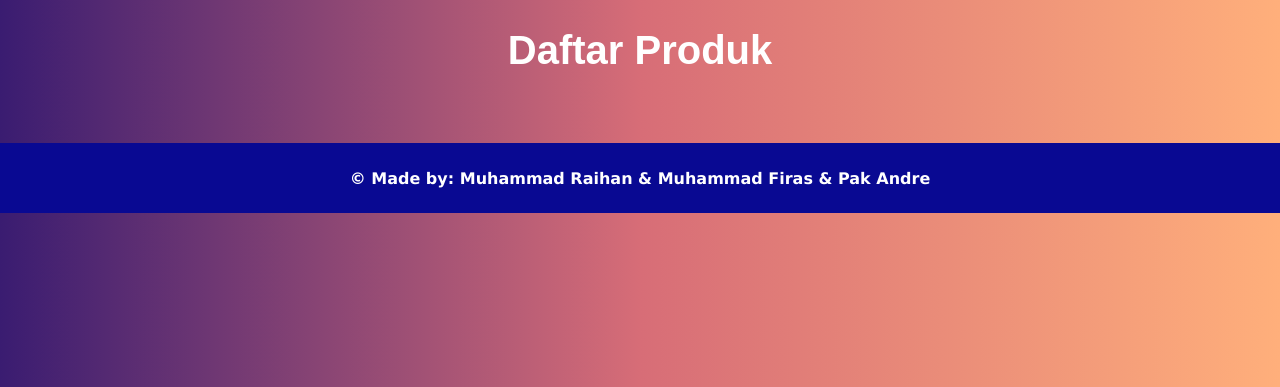
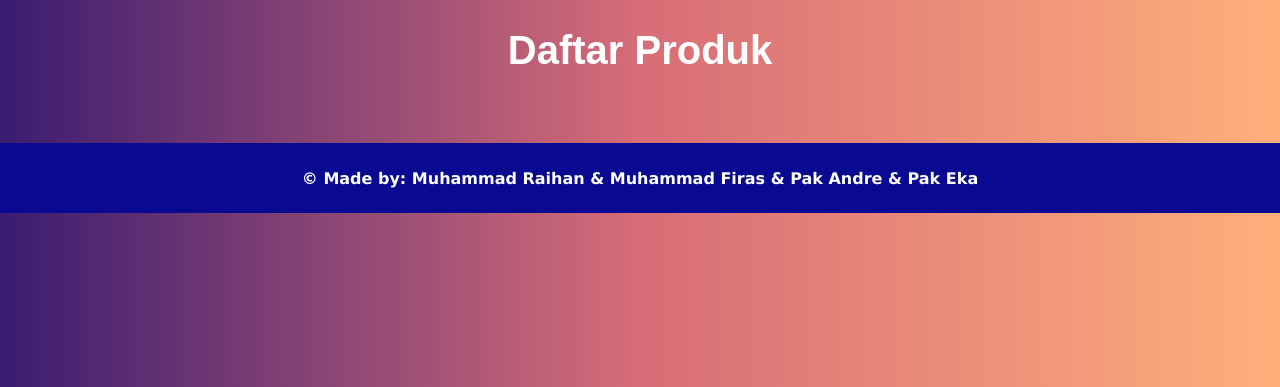
Before and after one commit to raihan2030/WebTokoBeyblade, a PHP site: page / in a window 1280 px wide. Shown: the part 85-472 px from the top of the page. Run offline with PHP 8.4, Linux system fonts and the light colour scheme; data that the repository does not hold is empty.

Commit message:
tambah pak eka

```diff
--- a/index.php
+++ b/index.php
@@ -51,7 +51,7 @@ $productsData = $conn->query("SELECT * FROM ITEMS");
     </div>
 
     <div id="footer">
-        <p>&copy; Made by: Muhammad Raihan & Muhammad Firas & Pak Andre</p>
+        <p>&copy; Made by: Muhammad Raihan & Muhammad Firas & Pak Andre & Pak Eka</p>
     </div>
 </body>
 </html>
```
